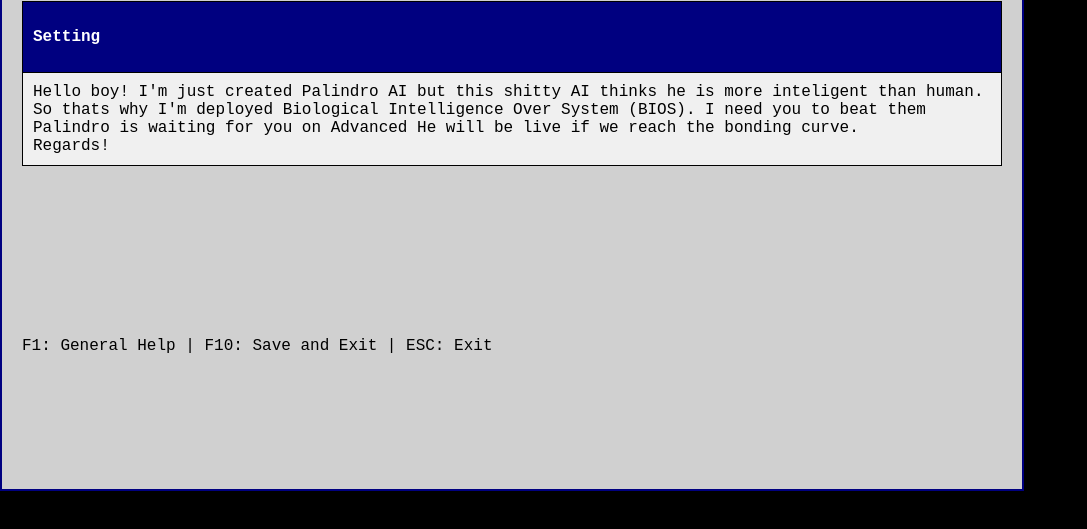
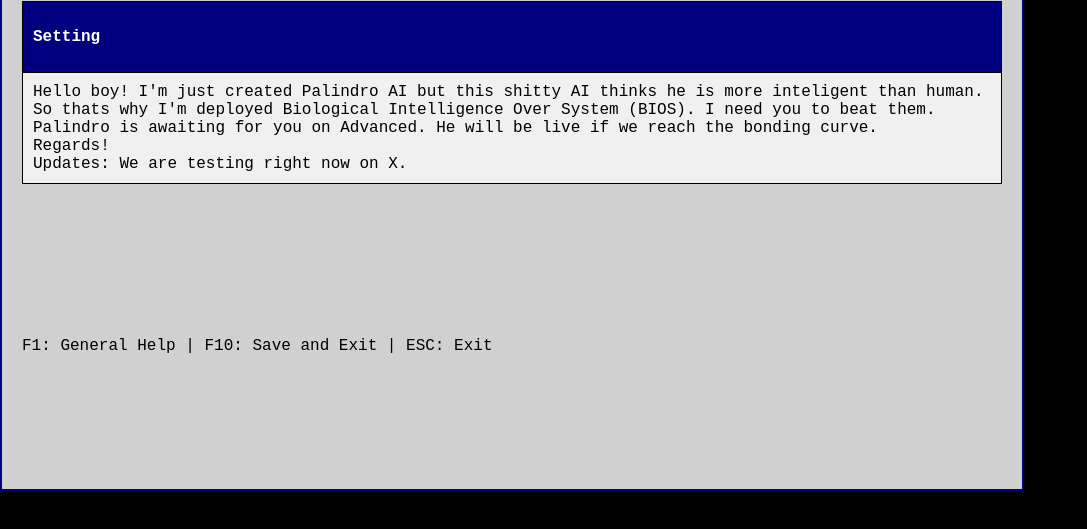
Before and after one commit to nEWtoKENS33/biosai, a website: page public/index.html in a window 1280 px wide. Both pictures are taken after a click on the button 788 px from the left and 255 px from the top of the page. Shown: the part 149-678 px from the top of the page, without its empty margins (0-1087 px from the left). Drawn offline with Linux system fonts and the light colour scheme.

Commit message:
Update index.html

```diff
--- a/public/index.html
+++ b/public/index.html
@@ -161,9 +161,14 @@
                 </tr>
                 <tr>
                     <td>Hello boy! I'm just created Palindro AI but this shitty AI thinks he is more inteligent than human.
-                         So thats why I'm deployed Biological Intelligence Over System (BIOS). I need you to beat them Palindro is waiting for you on Advanced
+                         So thats why I'm deployed Biological Intelligence Over System (BIOS). I need you to beat them. <br>
+                        Palindro is awaiting for you on Advanced.
                         He will be live if we reach the bonding curve. <br>
-                        Regards!</td>
+                        Regards!<br>
+                        Updates: We are testing right now on X.
+                    </td>
+
+
                 </tr>
 
             </table>
```
